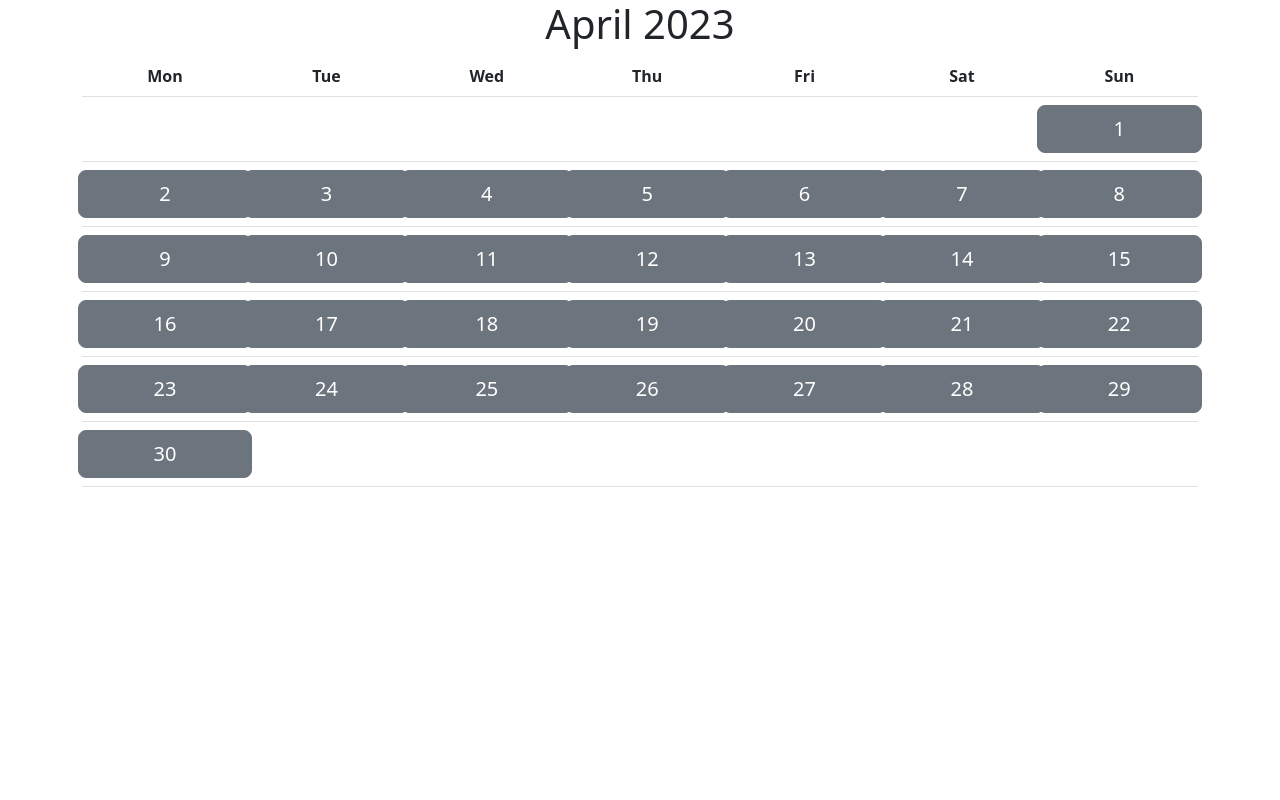
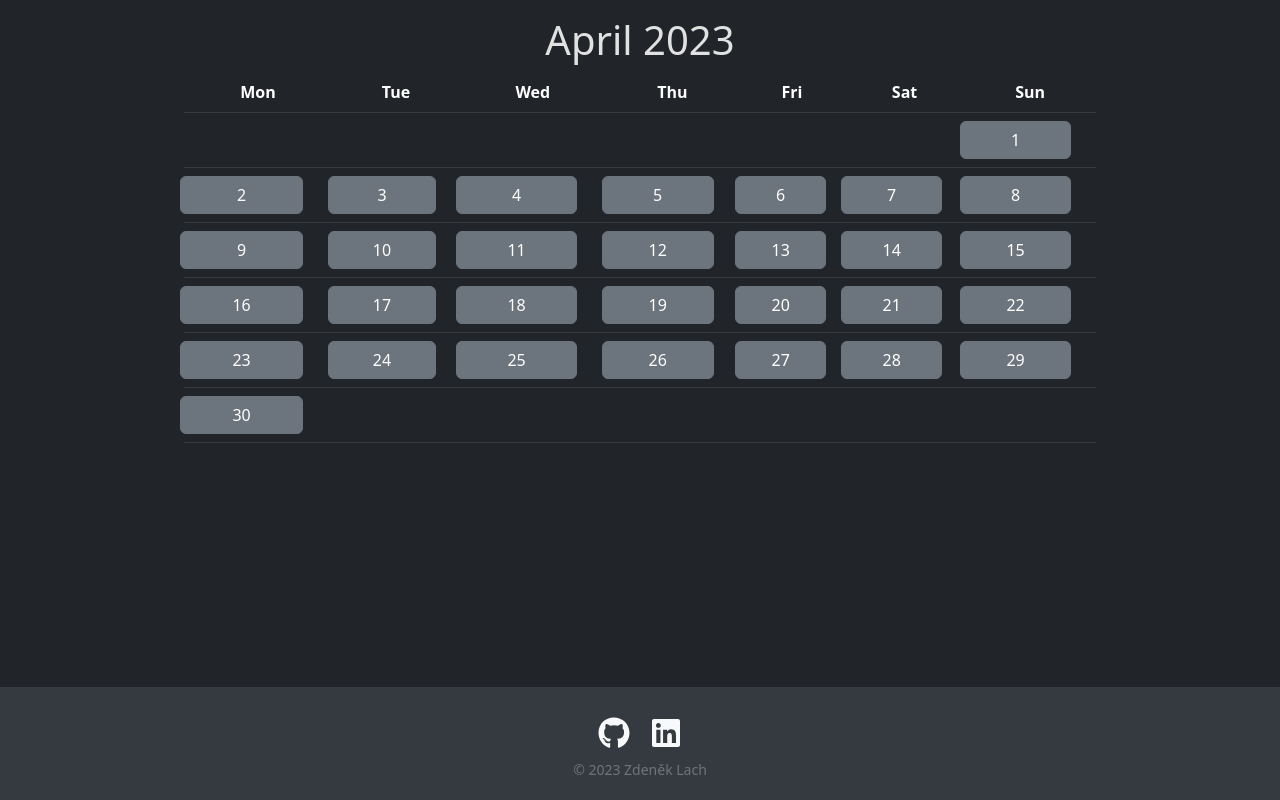
Before and after one commit to zdenek-lach/work-planner, a React (Create React App) app: page / in a window 1280 px wide. Built offline with nearby package versions, Linux system fonts and the light colour scheme.

Commit message:
Initial Calendar prototype. - grid works - days count is correct - dark mode + basic styling - TODO functionality

```diff
--- a/package.json
+++ b/package.json
@@ -10,6 +10,7 @@
     "react": "^18.2.0",
     "react-bootstrap": "^2.7.4",
     "react-dom": "^18.2.0",
+    "react-icons": "^4.8.0",
     "react-scripts": "5.0.1",
     "web-vitals": "^2.1.4"
   },
--- a/src/App.js
+++ b/src/App.js
@@ -1,12 +1,18 @@
 import './App.css';
 import Calendar from "./Calendar";
+import Footer from "./Footer";
 
 function App() {
-  return (
-    <div className="App">
-          <Calendar />
-    </div>
-  );
+    return (
+        <div className="App d-flex flex-column">
+                <div className="bg-dark flex-grow-1">
+                <div className="container pt-lg-3 w-75 h-100">
+                    <div className="calendar-container"><Calendar/></div>
+                </div>
+            </div>
+            <Footer/>
+        </div>
+    );
 }
 
 export default App;
--- a/src/Calendar.js
+++ b/src/Calendar.js
@@ -1,6 +1,9 @@
 import React from "react";
 import "bootstrap/dist/css/bootstrap.min.css";
 import "./App.css";
+import DayButton from "./DayButton";
+
+const monthNames = ["January", "February", "March", "April", "May", "June", "July", "August", "September", "October", "November", "December",];
 
 function Calendar() {
 
@@ -15,13 +18,18 @@ function Calendar() {
     const firstDay = new Date(currentYear, currentMonth, 1).getDay();
 
 
-
     for (let i = 1; i <= daysInMonth; i++) {
-        days.push(<div className="col">
-            <div className="row">
-                <button className="btn btn-secondary btn-lg">{i}</button>
+        days.push(
+            <div className="col w-75">
+                <div className="row">
+                    <DayButton
+                        color="secondary"
+                        text={i}
+                        onClick={() => console.log(`Clicked on day ${i}`)}
+                    />
+                </div>
             </div>
-        </div>);
+        );
     }
 
     const blanks = [];
@@ -61,13 +69,12 @@ function Calendar() {
         }
     });
 
-    const month = ["January", "February", "March", "April", "May", "June", "July", "August", "September", "October", "November", "December",];
 
     return (<div className="container">
         <h1>
-            {month.at(new Date().getMonth())} {currentYear}
+            {monthNames.at(new Date().getMonth())} {currentYear}
         </h1>
-        <table className="table">
+        <table className="table table-dark">
             <thead>
             <tr>
                 <th>Mon</th>
--- /dev/null
+++ b/src/DayButton.js
@@ -0,0 +1,15 @@
+import React from "react";
+
+function DayButton(props) {
+    return (
+        <button
+            className={`btn btn-${props.color}`}
+            onClick={props.onClick}
+            style={{ width: "100%", height: "100%", display: "flex", justifyContent: "center", alignItems: "center" }}
+        >
+            {props.text}
+        </button>
+    );
+}
+
+export default DayButton;
--- /dev/null
+++ b/src/Footer.css
@@ -0,0 +1,70 @@
+.footer {
+    background-color: #343a40;
+    color: #d0d0d0;
+    padding: 20px;
+    text-align: center;
+}
+
+.footer-content {
+    display: flex;
+    justify-content: space-between;
+    align-items: center;
+    max-width: 800px;
+    margin: 0 auto;
+}
+
+.footer h3 {
+    margin: 0 20px 0 0;
+    font-size: 20px;
+}
+
+.footer-icons {
+    display: flex;
+}
+
+.footer-icons a {
+    margin-right: 20px;
+}
+
+.footer-icon {
+    font-size: 25px;
+    color: #e0e0e0;
+    transition: color 0.3s ease-in-out;
+}
+
+.footer-icon:hover {
+    color: #007bff;
+}
+
+.social-icon:hover {
+    transform: scale(1.2);
+    transition: transform 0.2s ease-in-out;
+}
+
+.social-icon {
+    font-size: 2rem;
+    margin: 0 10px;
+    color: #f8f9fa;
+    transition: transform 0.2s ease-in-out;
+}
+
+.footer-icons {
+    display: flex;
+    align-items: center;
+}
+
+.footer-icons a {
+    margin-right: 20px;
+}
+
+.social-icon {
+    font-size: 2rem;
+    margin: 10px;
+    color: #f8f9fa;
+    transition: transform 0.2s ease-in-out;
+}
+
+.social-icon:hover {
+    transform: scale(1.2);
+    transition: transform 0.2s ease-in-out;
+}
--- /dev/null
+++ b/src/Footer.js
@@ -0,0 +1,27 @@
+import React from "react";
+import { FaGithub, FaLinkedin } from "react-icons/fa";
+import "./Footer.css";
+
+function Footer() {
+    return (
+        <footer className="footer">
+            <div className="container">
+                <div className="row">
+                    <div className="col-md-12">
+                        <div className="text-center">
+                            <a href="https://github.com/zdenek-lach" target="_blank" rel="noopener noreferrer">
+                                <FaGithub className="social-icon" />
+                            </a>
+                            <a href="https://cz.linkedin.com/in/zdeneklach?trk=people-guest_people_search-card" target="_blank" rel="noopener noreferrer">
+                                <FaLinkedin className="social-icon" />
+                            </a>
+                        </div>
+                        <p className="text-muted small mb-4 mb-lg-0">&copy; 2023 Zdeněk Lach</p>
+                    </div>
+                </div>
+            </div>
+        </footer>
+    );
+}
+
+export default Footer;
--- a/src/index.css
+++ b/src/index.css
@@ -1,13 +1,31 @@
-/*body {*/
-/*  margin: 0;*/
-/*  font-family: -apple-system, BlinkMacSystemFont, 'Segoe UI', 'Roboto', 'Oxygen',*/
-/*    'Ubuntu', 'Cantarell', 'Fira Sans', 'Droid Sans', 'Helvetica Neue',*/
-/*    sans-serif;*/
-/*  -webkit-font-smoothing: antialiased;*/
-/*  -moz-osx-font-smoothing: grayscale;*/
-/*}*/
+body {
+  margin: 0;
+  font-family: -apple-system, BlinkMacSystemFont, 'Segoe UI', 'Roboto', 'Oxygen',
+    'Ubuntu', 'Cantarell', 'Fira Sans', 'Droid Sans', 'Helvetica Neue',
+    sans-serif;
+  -webkit-font-smoothing: antialiased;
+  -moz-osx-font-smoothing: grayscale;
+}
 
-/*code {*/
-/*  font-family: source-code-pro, Menlo, Monaco, Consolas, 'Courier New',*/
-/*    monospace;*/
-/*}*/
+code {
+  font-family: source-code-pro, Menlo, Monaco, Consolas, 'Courier New',
+    monospace;
+}
+.calendar-container{
+  color: #e1e1e1;
+}
+
+.App {
+  min-height: 100vh;
+  position: relative;
+}
+
+.Footer {
+  position: absolute;
+  bottom: 0;
+  width: 100%;
+}
+
+.day-button {
+  width: 25%;
+}
```
Also changed, not shown: 1 other file (tests, documents, lock files or other folders).
